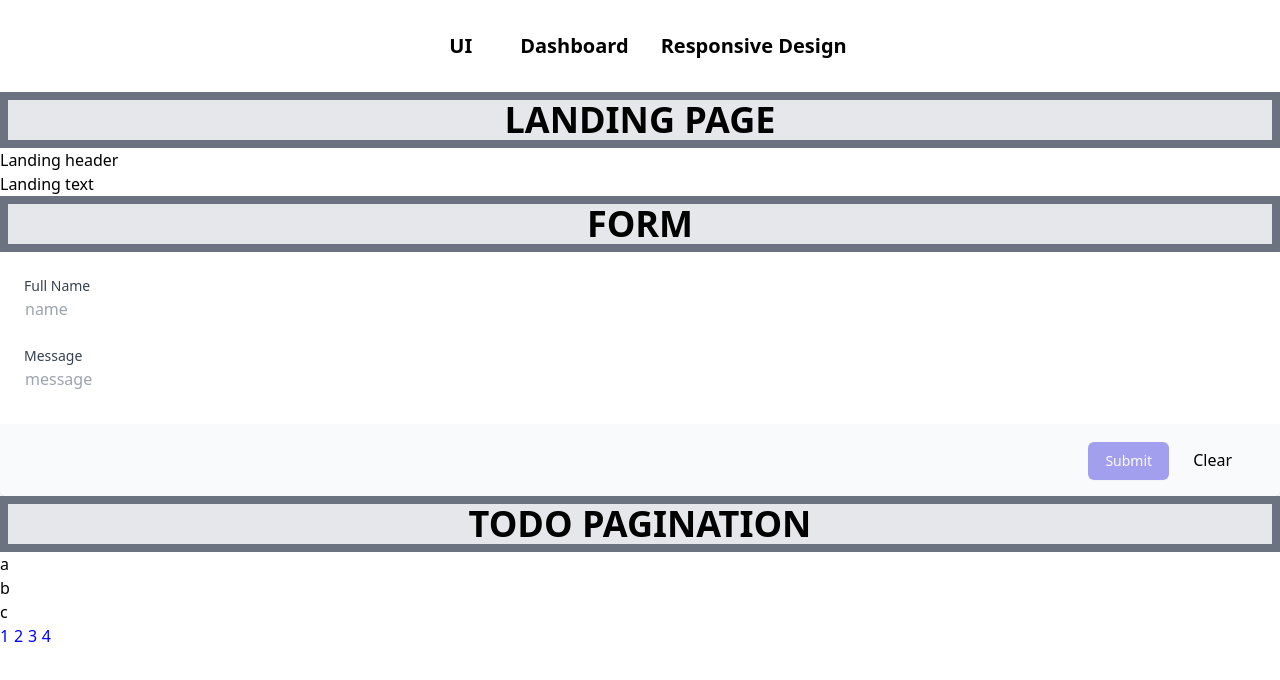
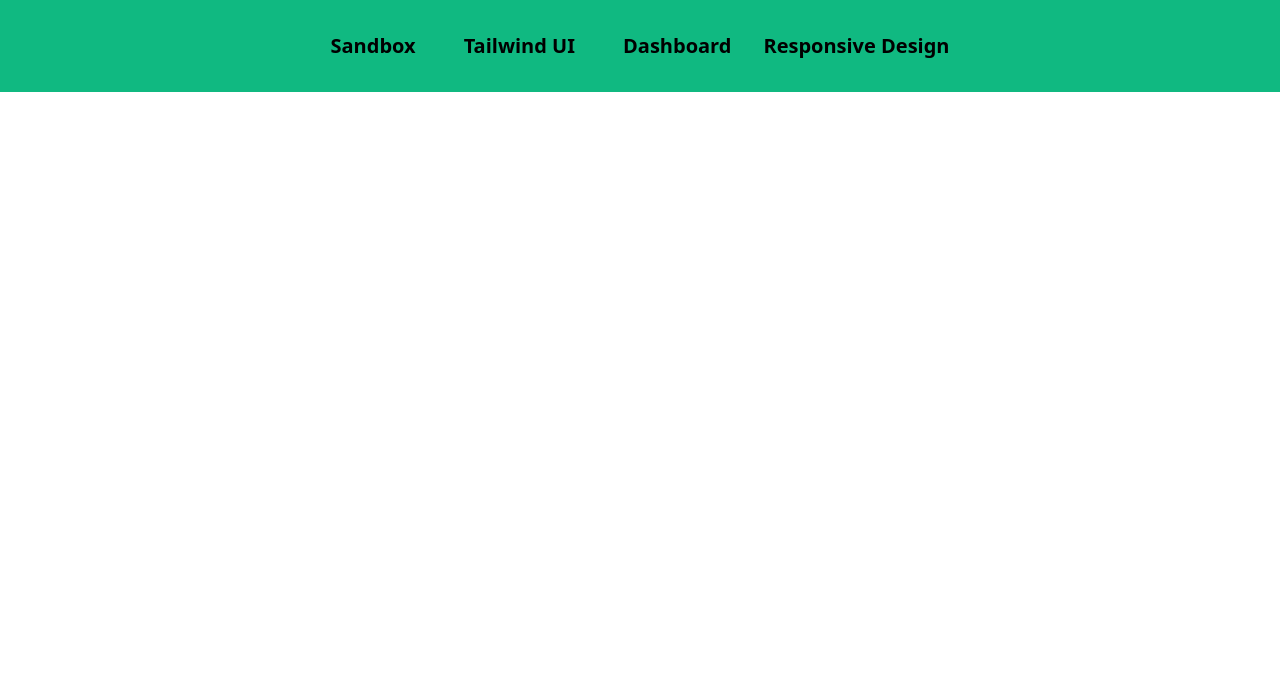
Before and after one commit to vpvnguyen/tailwindcss-reference, a React (Create React App) app in the folder app/: page / in a window 1280 px wide. Shown: the top 680 px of the page. Built offline with nearby package versions, Linux system fonts and the light colour scheme.

Commit message:
always render nav on each page

```diff
--- a/app/src/App.js
+++ b/app/src/App.js
@@ -22,12 +22,17 @@
 import DividedDropdown from "./components/TailwindUI/DividedDropdown";
 import Banner from "./components/TailwindUI/Banner";
 import DarkMode from "./components/TailwindUI/DarkMode";
+import LoremCards from "./components/LoremCards";
+import CSSTricksProfile from "./components/CSS-Tricks/Profile";
 
-const Home = () => (
+const Nav = ({ children }) => (
   <>
-    <nav className="container mx-auto text-center p-8">
+    <nav className="text-center p-8 bg-green-500">
+      <a className="border-solid text-xl font-bold p-4" href="/sandbox">
+        Sandbox
+      </a>
       <a className="border-solid text-xl font-bold p-8" href="/ui">
-        UI
+        Tailwind UI
       </a>
       <a className="border-solid text-xl font-bold p-4" href="/dashboard">
         Dashboard
@@ -36,14 +41,25 @@
         Responsive Design
       </a>
     </nav>
+
+    {children}
+  </>
+);
+
+const Sandbox = () => {
+  return (
+    <div className="container mx-auto">
+      <CSSTricksProfile />
+      <LoremCards />
+    </div>
+  );
+};
+
+const TailwindUI = () => (
+  <>
     <Landing />
     <Form />
     <TodoPagination />
-  </>
-);
-
-const TailwindUI = () => (
-  <>
     <CTA />
     <Hero />
     <Feature />
@@ -64,15 +80,17 @@
   </>
 );
 
-const CatchAll = () => <Home />;
+const CatchAll = () => <Nav />;
 
 export default function App() {
   return (
     <Router>
-      <Home path="/" />
-      <TailwindUI path="ui" />
-      <Dashboard path="dashboard" />
-      <ResponsiveDesign path="responsive" />
+      <Nav path="/">
+        <Sandbox path="sandbox" />
+        <TailwindUI path="ui" />
+        <Dashboard path="dashboard" />
+        <ResponsiveDesign path="responsive" />
+      </Nav>
       <CatchAll path="*" />
     </Router>
   );
```
